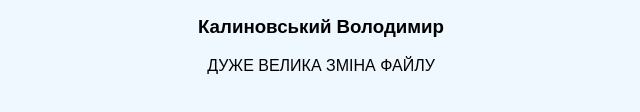
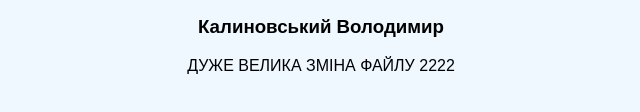
Before and after one commit to Cucumbao/IIT, a plain HTML site: page index.html in a window 1280 px wide. Shown: the part 240-352 px from the top of the page, without its empty margins (319-959 px from the left). Drawn offline with Linux system fonts and the light colour scheme.

Commit message:
Update index.html

```diff
--- a/index.html
+++ b/index.html
@@ -11,6 +11,6 @@
 <h3>Сизоненко Анна</h3>
 <h3>Мартинюк Тетяна</h3>
 <h3>Калиновський Володимир</h3>
-<p>ДУЖЕ ВЕЛИКА ЗМІНА ФАЙЛУ</p>
+<p>ДУЖЕ ВЕЛИКА ЗМІНА ФАЙЛУ 2222</p>
 </body>
 </html>
```
